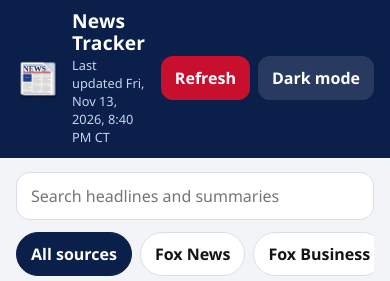
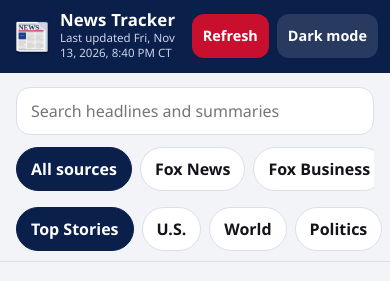
Before and after one commit to phillipalvaranga-arch/news-tracker, a plain HTML site: page index.html in a window 390 px wide. Shown: the top 281 px of the page. Drawn offline with Linux system fonts and the light colour scheme.

Commit message:
Tighten the header layout on phones.

```diff
--- a/style.css
+++ b/style.css
@@ -172,3 +172,12 @@ html[data-theme="dark"] .thumb { background: #222838; }
 html[data-theme="dark"] .ok { color: #6dca8a; }
 .fail { color: var(--red); }
 footer.note { margin-top: 28px; color: var(--muted); font-size: 0.85rem; line-height: 1.5; }
+
+@media (max-width: 600px) {
+  .top { gap: 8px; padding-left: 12px; padding-right: 12px; }
+  .brand { gap: 8px; flex: 1; min-width: 0; }
+  .brand img { width: 40px; height: 40px; }
+  .brand h1 { font-size: 1.05rem; white-space: nowrap; }
+  .sub { font-size: 0.72rem; line-height: 1.3; }
+  .btn { padding: 0 11px; font-size: 0.9rem; }
+}
```
